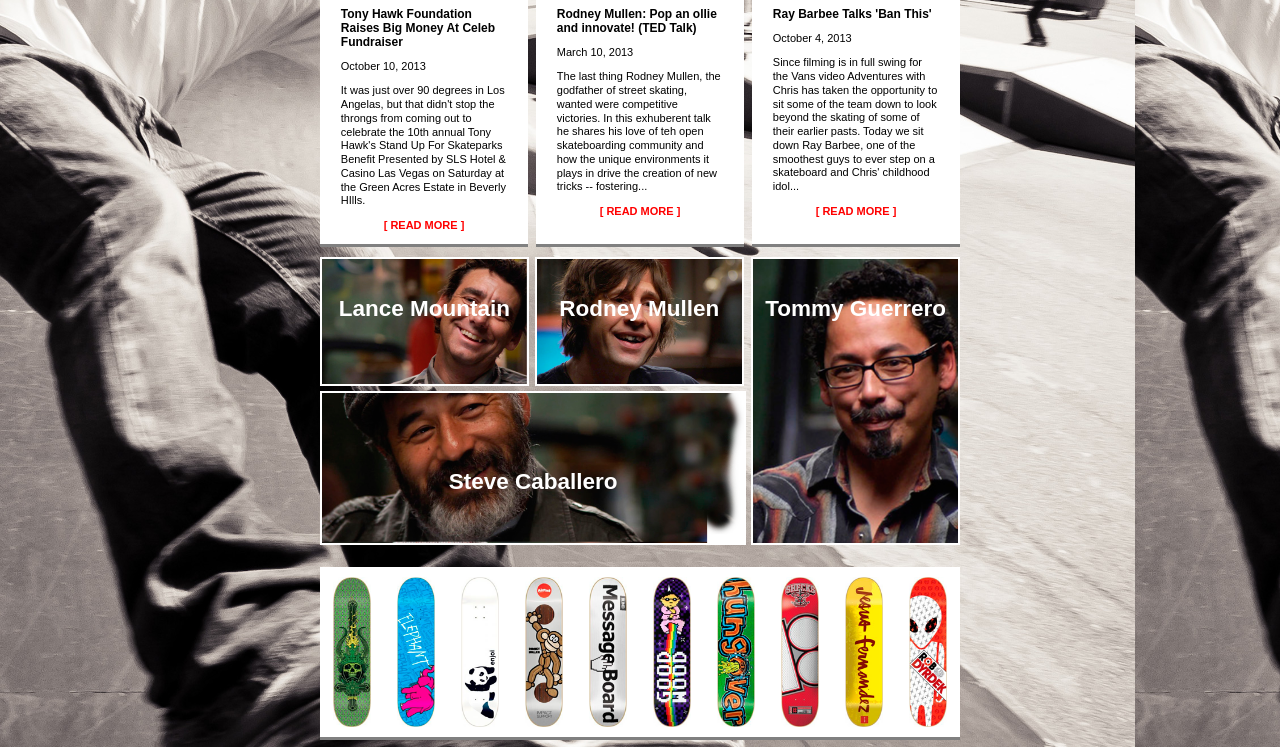
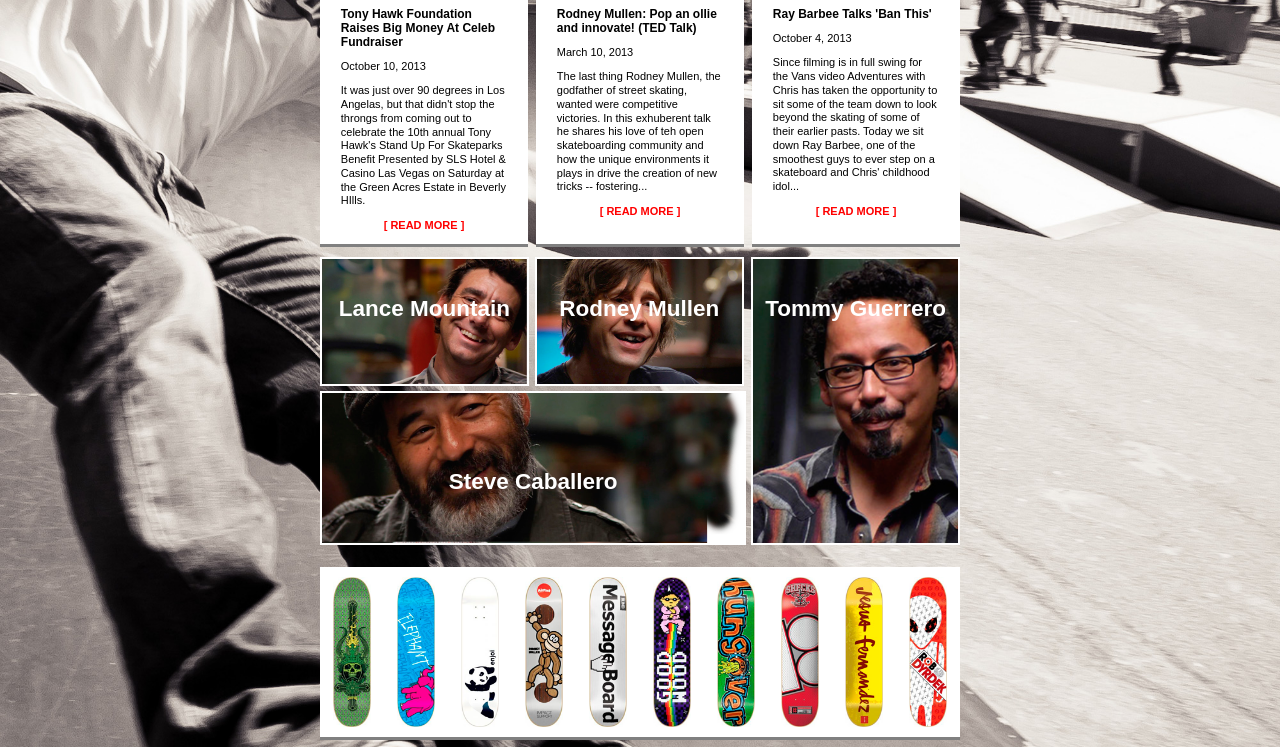
Before and after one commit to thcecchi/day-eight-homework, a plain HTML site: page index.html in a window 1280 px wide. Shown: the part 338-1085 px from the top of the page. Drawn offline with Linux system fonts and the light colour scheme.

Commit message:
second commit

```diff
--- a/css/compiledStyle.css
+++ b/css/compiledStyle.css
@@ -2,7 +2,8 @@
   margin: 0;
   padding: 0;
   background: url('../imgs/bg.jpg');
-  background-size: contain;
+  background-size: 100%;
+  background-position: 100% 0%;
   font-family: sans-serif; }
 
 .mainWrapper {
--- a/css/styles.scss
+++ b/css/styles.scss
@@ -12,7 +12,9 @@
   margin: 0;
   padding: 0;
   background: url('../imgs/bg.jpg');
-  background-size: contain;
+  background-size: 100%;
+  background-position: 100% 0%;
+  // background-size: contain;
   font-family: sans-serif;
 }
 
```
